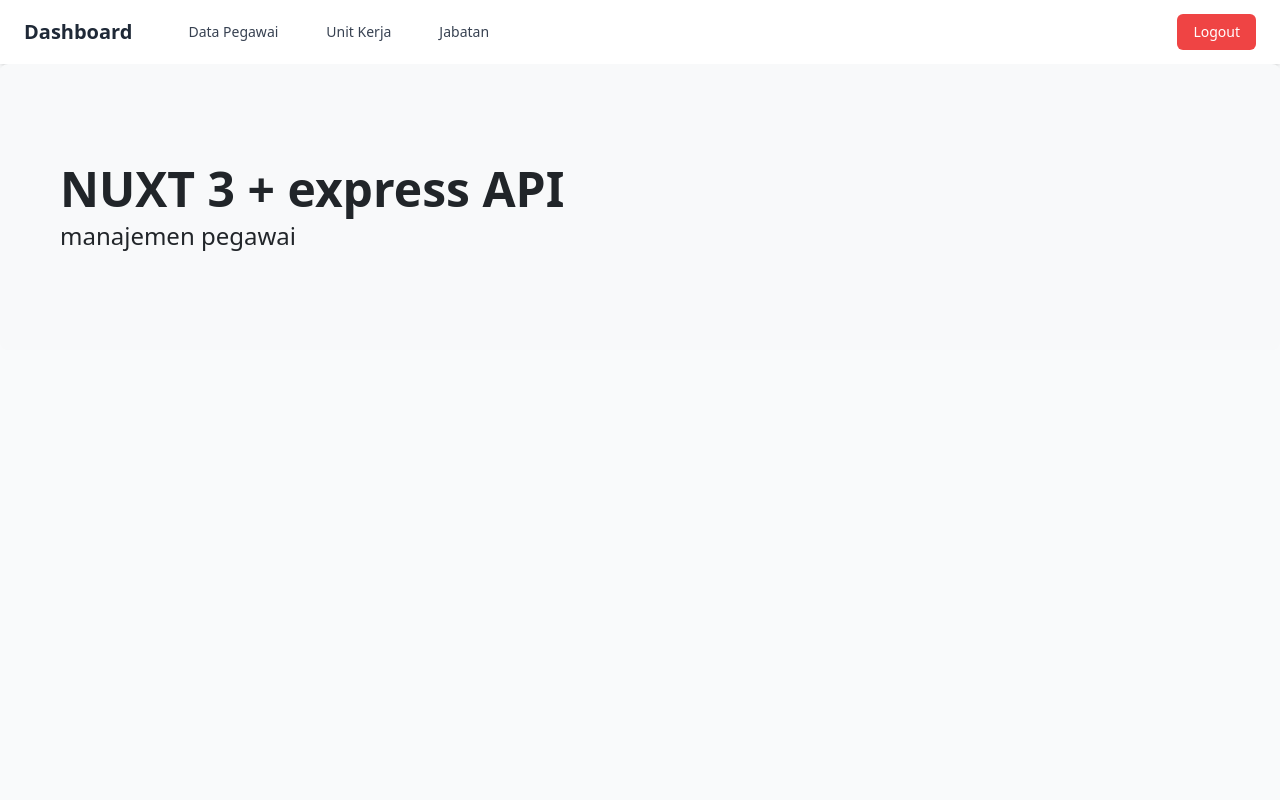
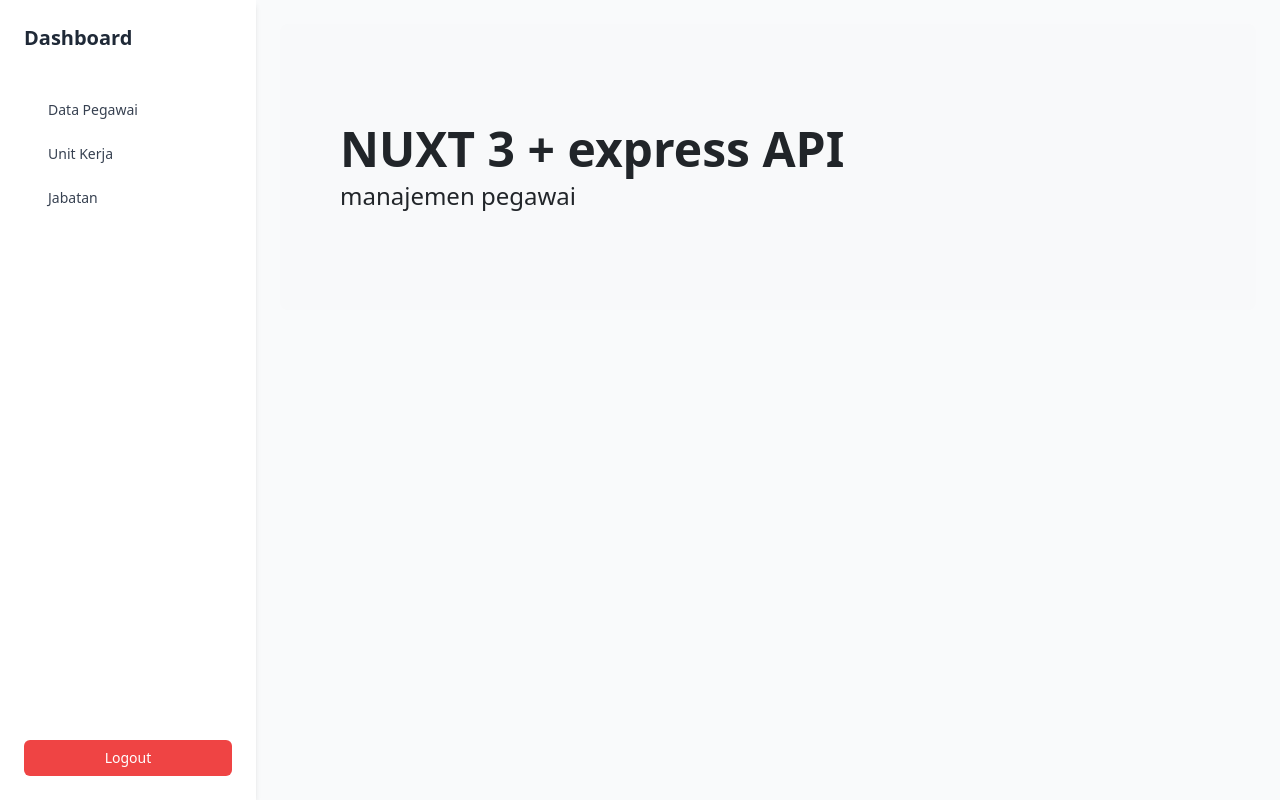
Before and after one commit to Stoic2002/tes-teknis-frontend, a Nuxt app: page / in a window 1280 px wide. Built offline with nearby package versions, Linux system fonts and the light colour scheme.

Commit message:
navbar change to sidebar

```diff
--- a/layouts/default.vue
+++ b/layouts/default.vue
@@ -1,75 +1,63 @@
+
+<script setup lang="ts">
+
+const route = useRoute();
+
+const config = useRuntimeConfig();
+
+const isActive = (path: string) => route.path === path;
+
+const logout = async () => {
+  const response = await $fetch(`${config.public.apiBase}/logout`, {
+    method: 'POST',
+    credentials: 'include'
+  });
+  if (response) {
+    navigateTo('/login', { replace: true });
+  }
+}
+</script>
+
 <template>
-    <nav class="bg-white shadow-md">
-      <div class="max-w-7xl mx-auto px-4 sm:px-6 lg:px-8">
-        <div class="flex items-center justify-between h-16">
-          <div class="flex items-center">
-            <div class="flex-shrink-0">
-              <NuxtLink to="/" class="text-xl font-bold text-gray-800">Dashboard</NuxtLink>
-            </div>
-            <div class="hidden md:block">
-              <div class="ml-10 flex items-baseline space-x-4">
+  <div class="flex h-screen">
+    <!-- Sidebar -->
+    <nav class="bg-white shadow-md w-64 fixed h-full flex flex-col justify-between">
+      <div class="px-4 py-6">
+        <NuxtLink to="/" class="text-xl font-bold text-gray-800 block mb-10">Dashboard</NuxtLink>
+        <div class="flex flex-col space-y-2">
           <NuxtLink
             to="/pegawai"
             :class="{'bg-gray-200 text-gray-900': isActive('/pegawai')}"
-                  class="px-3 py-2 rounded-md text-sm font-medium text-gray-700 hover:bg-gray-200 transition-colors"
+            class="px-4 py-2 rounded-md text-sm font-medium text-gray-700 hover:bg-gray-200 transition-colors"
           >
             Data Pegawai
           </NuxtLink>
           <NuxtLink
             to="/unit-kerja"
             :class="{'bg-gray-200 text-gray-900': isActive('/unit-kerja')}"
-                  class="px-3 py-2 rounded-md text-sm font-medium text-gray-700 hover:bg-gray-200 transition-colors"
+            class="px-4 py-2 rounded-md text-sm font-medium text-gray-700 hover:bg-gray-200 transition-colors"
           >
             Unit Kerja
           </NuxtLink>
           <NuxtLink
             to="/jabatan"
             :class="{'bg-gray-200 text-gray-900': isActive('/jabatan')}"
-                  class="px-3 py-2 rounded-md text-sm font-medium text-gray-700 hover:bg-gray-200 transition-colors"
+            class="px-4 py-2 rounded-md text-sm font-medium text-gray-700 hover:bg-gray-200 transition-colors"
           >
             Jabatan
           </NuxtLink>
         </div>
       </div>
-          </div>
-          <div class="hidden md:block">
-            <div class="ml-4 flex items-center md:ml-6">
-              <button @click="logout" class="bg-red-500 text-white px-3 py-2 rounded-md text-sm font-medium hover:bg-red-600 transition-colors">
+      <div class="px-4 py-6">
+        <button @click="logout" class="bg-red-500 text-white w-full px-4 py-2 rounded-md text-sm font-medium hover:bg-red-600 transition-colors">
           Logout
         </button>
       </div>
+    </nav>
+
+    <!-- Main Content -->
+    <div class="flex-1 p-6 ml-64 overflow-auto">
+      <slot />
     </div>
   </div>
-      </div>
-    </nav>
-    <div>
-        <slot />
-    </div>
 </template>
-
-  <script setup lang="ts">
-
-  // Function to check if the current route is active
-  const route = useRoute();
-
-  const router = useRouter();
-
-  const config = useRuntimeConfig();
-
-  const isActive = (path: string) => route.path === path;
-
-  const logout = async () => {
-
-    const response = await $fetch(`${config.public.apiBase}/logout`, {
-      method: 'POST',
-      credentials : 'include'
-    });
-    if(response){
-      navigateTo('/login', {replace: true})
-    }
-  }
-  </script>
-
-  <style scoped>
-  /* Additional styling can be added here if needed */
-  </style>
```
Lines whose indentation alone changed are shown as unchanged.
